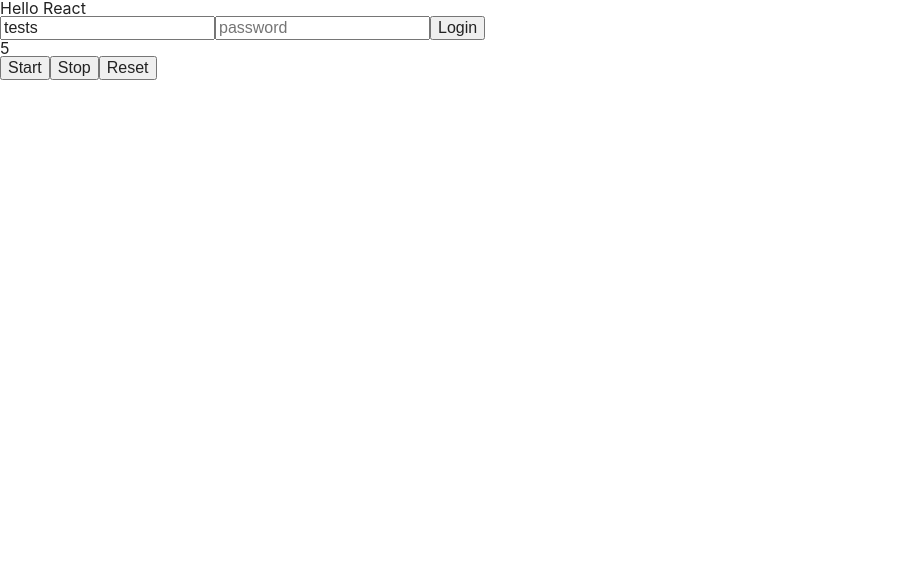
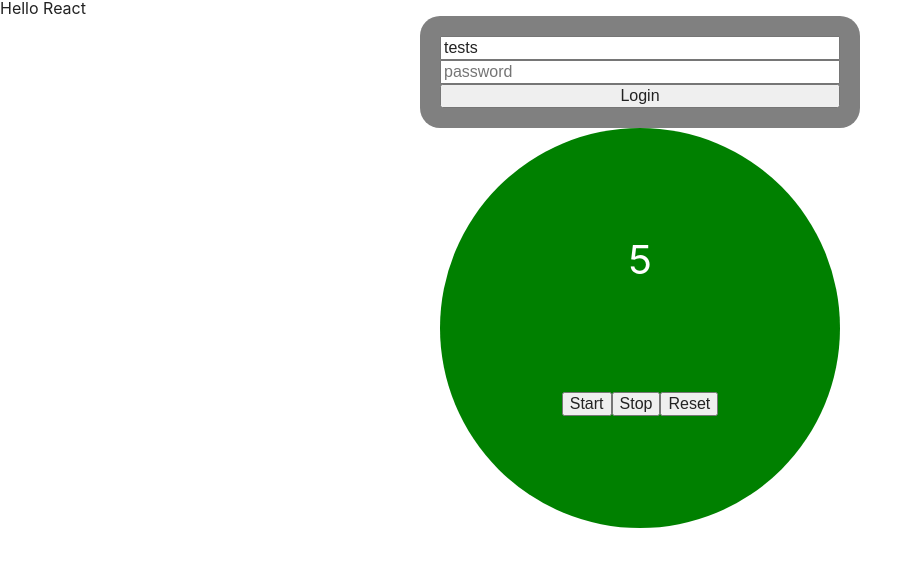
Before and after one commit to freshcourses-fe/react-lessons, a React (Create React App) app: page / in a window 1280 px wide. Shown: the top 566 px of the page, without its empty margins (0-923 px from the left). Built offline with nearby package versions, Linux system fonts and the light colour scheme.

Commit message:
Add css modules examples

```diff
--- /dev/null
+++ b/src/components/Stopwatch/StopWatch.module.css
@@ -0,0 +1,16 @@
+.container {
+  width: 400px;
+  height: 400px;
+  background-color: green;
+  margin: 0 auto;
+  border-radius: 50%;
+  display: flex;
+  align-items: center;
+  flex-direction: column;
+  justify-content: space-evenly;
+}
+
+.watchTime {
+  font-size: 40px;
+  color: white;
+}
--- a/src/components/Stopwatch/index.jsx
+++ b/src/components/Stopwatch/index.jsx
@@ -1,4 +1,5 @@
 import React, { Component } from 'react';
+import styles from './StopWatch.module.css';
 
 class StopWatch extends Component {
   constructor(props) {
@@ -54,11 +55,13 @@
   render() {
     const { time } = this.state;
     return (
-      <article>
-        <h1>{time}</h1>
+      <article className={styles.container}>
+        <h1 className={styles.watchTime}>{time}</h1>
+        <div>
           <button onClick={this.start}>Start</button>
           <button onClick={this.stop}>Stop</button>
           <button onClick={this.reset}>Reset</button>
+        </div>
       </article>
     );
   }
--- /dev/null
+++ b/src/components/forms/LoginForm/LoginForm.module.css
@@ -0,0 +1,9 @@
+.container {
+  display: flex;
+  flex-direction: column;
+  width: 400px;
+  padding: 20px;
+  background-color: gray;
+  border-radius: 20px;
+  margin: 0 auto;
+}
--- a/src/components/forms/LoginForm/index.jsx
+++ b/src/components/forms/LoginForm/index.jsx
@@ -1,4 +1,5 @@
 import React from 'react';
+import styles from './LoginForm.module.css';
 
 class LoginForm extends React.Component {
   constructor(props) {
@@ -11,13 +12,11 @@
   }
 
   handleFormSubmit = (e) => {
-    // const {email} = this.state;
     const {
       email: { value },
     } = e.target.elements;
     e.preventDefault();
     console.log(value);
-    // console.log(email);
   };
 
   handleEmailChange = (e) => {
@@ -26,19 +25,25 @@
     });
   };
 
+  handleInputChange = ({ target: { value, name } }) => {
+    this.setState({
+      [name]: value,
+    });
+  };
+
   render() {
     const { email, password } = this.state;
     return (
-      <form onSubmit={this.handleFormSubmit}>
+      <form onSubmit={this.handleFormSubmit} className={styles.container}>
         <input
-          onChange={this.handleEmailChange}
+          onChange={this.handleInputChange}
           value={email}
           type="text"
           name="email"
           placeholder="email"
         />
         <input
-          onChange={this.handleEmailChange}
+          onChange={this.handleInputChange}
           value={password}
           type="password"
           name="password"
```
